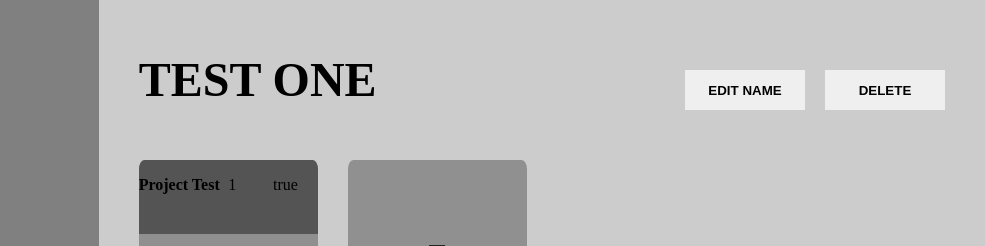
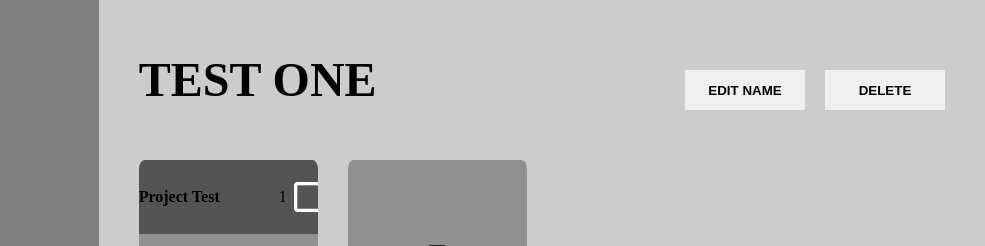
Before and after one commit to Calandda/Todo-list---Practice, a website built with webpack: page src/template.html in a window 1280 px wide. Shown: the top 246 px of the page, 295-1280 px from the left. Built offline with nearby package versions, Linux system fonts and the light colour scheme.

Commit message:
Converted todo list check display to icon

```diff
--- a/src/DOM/dom.js
+++ b/src/DOM/dom.js
@@ -1,5 +1,7 @@
 import addIcon from "../images/add.png";
 import smallAddIcon from "../images/addSmall.png";
+import checkedIcon from "../images/checklist-unchecked.png";
+import uncheckedIcon from "../images/checklist-checked.png";
 
 class domChangeObject{
     constructor(projects){
@@ -31,8 +33,7 @@
             const buttonSubmit = document.querySelector('.buttonSubmit');
             e.preventDefault();
             console.log(projectId);
-            const formUpdate = document.querySelector('form');
-            const formData = new FormData(formUpdate,buttonSubmit);
+            const formData = new FormData(this.formAdd,buttonSubmit);
             console.log(formData);
             projects.createProjectList(
                 formData.get('inputTitle'),
@@ -197,7 +198,7 @@
         const pDate = document.createElement('p');
         const pPriority = document.createElement('p');
         const pNotes = document.createElement('p');
-        const pCheck = document.createElement('p');
+        const pCheck = document.createElement('img');
 
         //divId.textContent = project.getId();
         pTitle.textContent = project.getTitle();
@@ -205,12 +206,18 @@
         pDate.textContent = project.getDueDate();
         pPriority.textContent = project.getPriority();
         pNotes.textContent = project.getNotes();
-        pCheck.textContent = project.getCheck();
+        pCheck.dataset.projectId = projects.getProject()[PROJECT_INDEX].id;
+        pCheck.dataset.todoId = project.getId();
+        if(project.getCheck() === true){
+            pCheck.src = checkedIcon;
+        } else if(project.getCheck() === false){
+            pCheck.src = uncheckedIcon;
+        }
         divTodo.classList.add('divTodoList','bgColorDarkGrayHalfOpacity');
 
         //divTodo.appendChild(divId);
         divTitle.classList.add('divTodoTitle','bgColorDarkGray');
-        pTitle.classList.add('pTitle','fontHeavy');
+        pTitle.classList.add('pTitle','fontHeavy','overflowFalse');
         pPriority.classList.add('pPriority');
         pCheck.classList.add('pCheck');
         pDate.classList.add('pDate');
@@ -226,7 +233,13 @@
         divTodo.dataset.projectId = projects.getProject()[PROJECT_INDEX].id;
         divTodo.dataset.todoId = project.getId();
         divTodo.addEventListener("click",(e)=>{
-            this.openEdit(projects,PROJECT_INDEX,TODO_INDEX);
+            console.log(e.target.classList);
+            if(e.target.classList[0] != 'pCheck'){
+                this.openEdit(projects,PROJECT_INDEX,TODO_INDEX);
+            }
+        });
+        pCheck.addEventListener("click",(e)=>{
+            console.log('check');
         });
         this.sectionTodoList.appendChild(divTodo);
     };
--- a/src/style.css
+++ b/src/style.css
@@ -29,6 +29,9 @@
 }
 .inputBorder:focus{
     outline: 1px solid hsl(0,0%,99%);
+}
+.overflowFalse{
+    overflow: hidden;
 }
 body{
     margin: 0;
@@ -157,6 +160,8 @@
 .divTodoTitle{
     display: grid;
     grid-template-columns: subgrid;
+    justify-content: center;
+    align-items: center;
     grid-template-areas:
     "pTitle pTitle pPriority pCheck";
     grid-area: divTitle;
@@ -222,6 +227,12 @@
 }
 .pTitle{
     grid-area: pTitle;
+    justify-self: center;
+    width: 140px;
+}
+.pCheck{
+    width: 40px;
+    justify-self: center;
 }
 .inputTitle{
     grid-area: inputTitle;
@@ -242,6 +253,8 @@
 }
 .pPriority{
     grid-area: pPriority;
+    width: 10px;
+    justify-self: end;
 }
 .inputPriority{
     grid-area: inputPriority;
```
Also changed, not shown: src/images/checklist-checked.png (added), src/images/checklist-unchecked.png (added).
